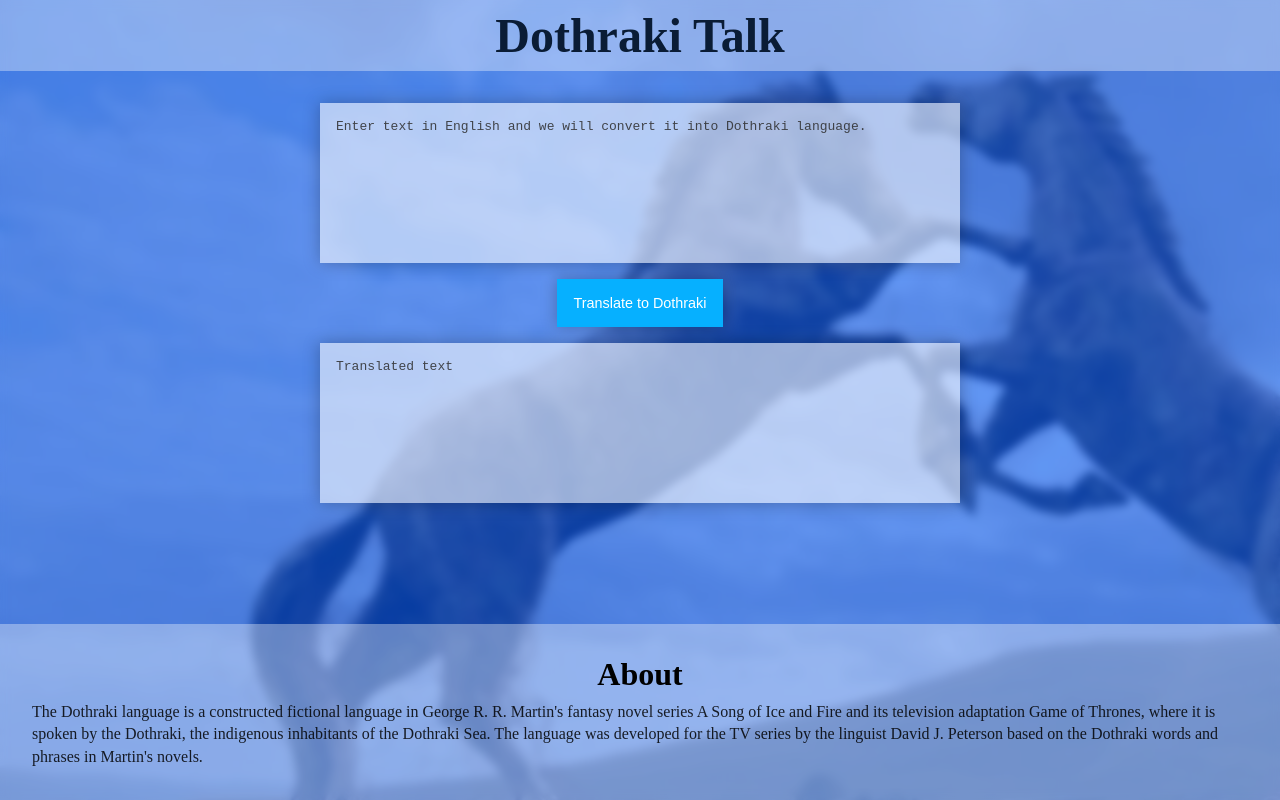
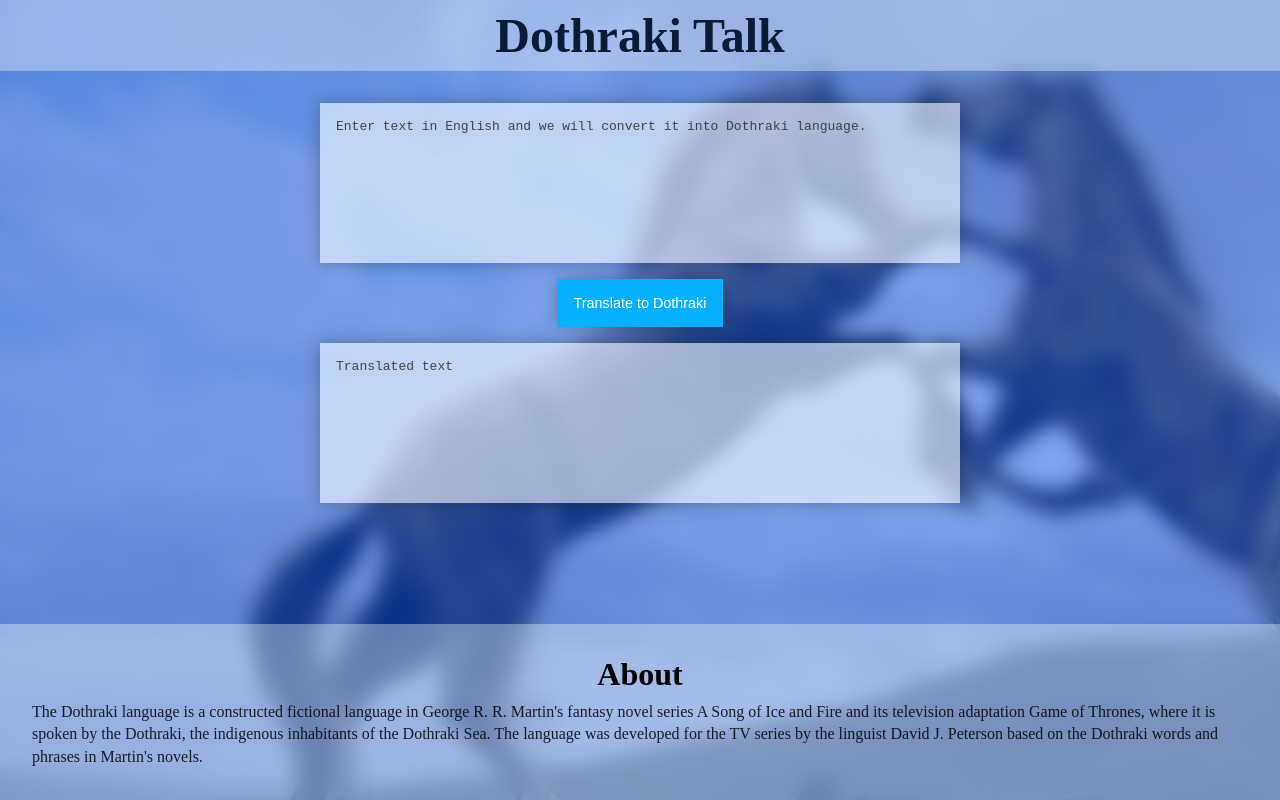
Before and after one commit to sanjitsarkar/dothraki_talk, a plain HTML site: page index.html in a window 1280 px wide. Drawn offline with Linux system fonts and the light colour scheme.

Commit message:
fixed styling for bg

```diff
--- a/css/style.scss
+++ b/css/style.scss
@@ -5,8 +5,8 @@
     box-sizing: border-box;
 }
 body{
-    background: linear-gradient(rgba(6, 93, 255, 0.637)),url('../img/dothraki.jpg');
-    backdrop-filter: blur(5px);
+    background: linear-gradient(rgba(6, 93, 255, 0.52)),url('../img/dothraki.jpg');
+    backdrop-filter: blur(10px);
     height: 100vh;
     // font-size: 80%;
 }
```
Also changed, not shown: css/style.css, 1 other file.
